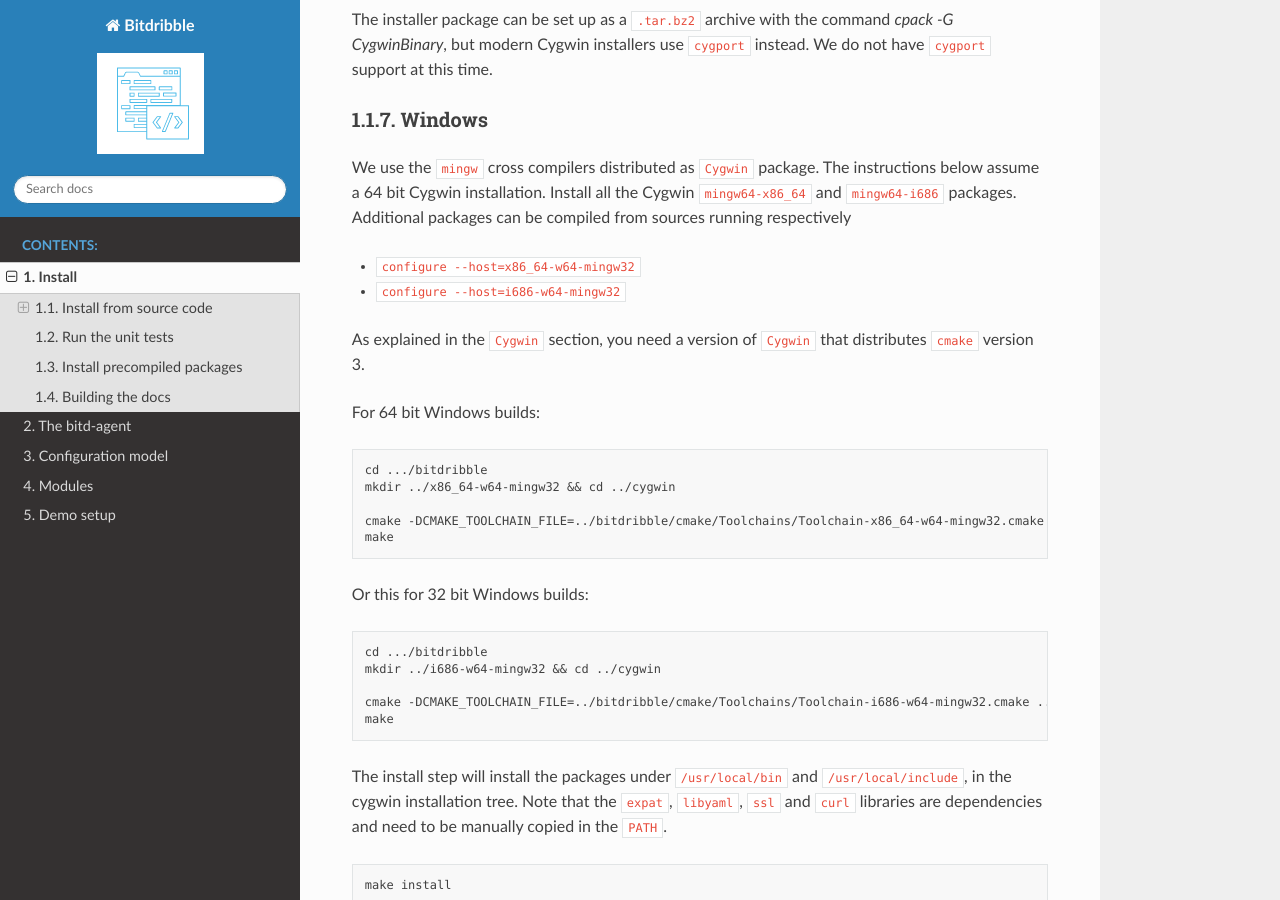
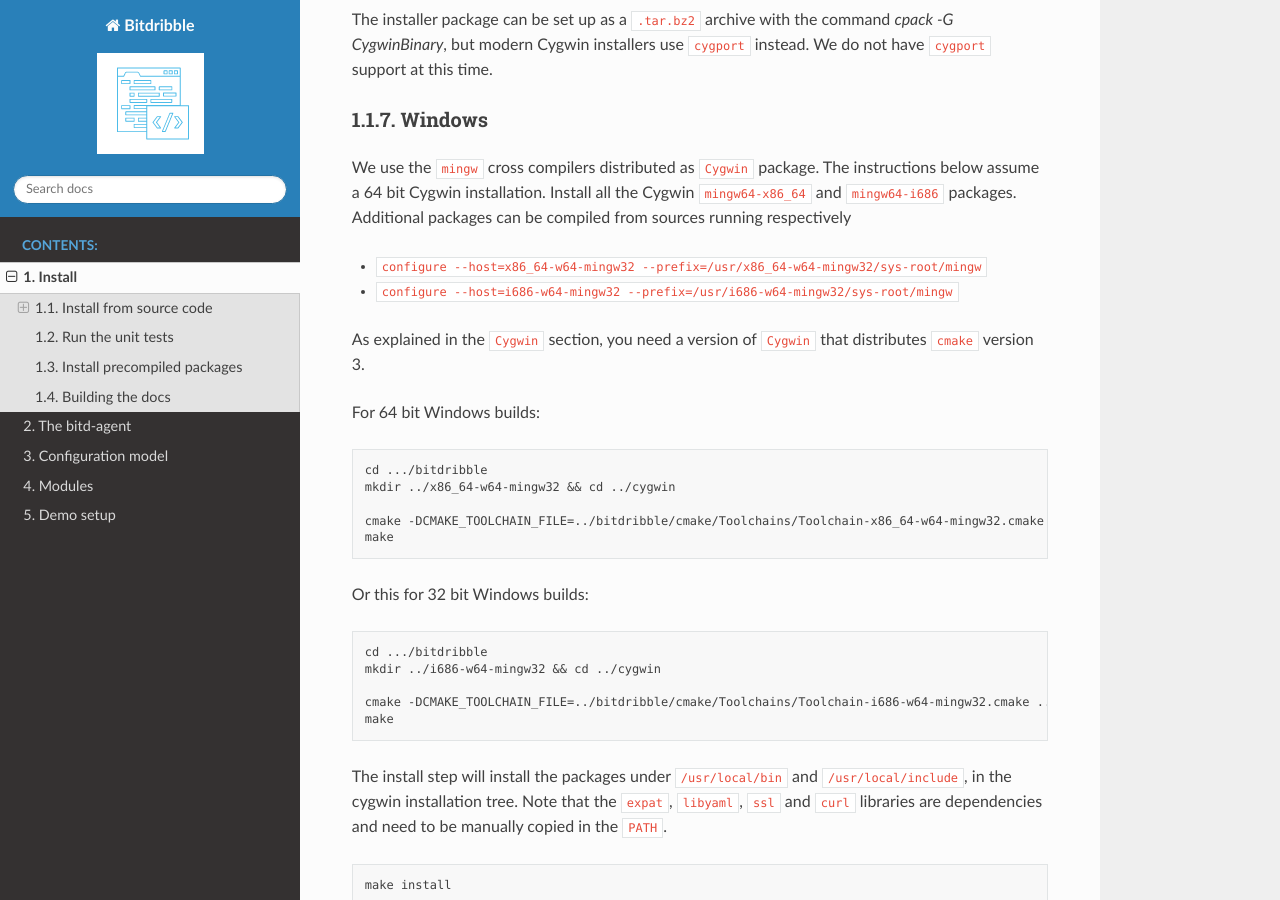
Before and after one commit to Bitdribble/bitdribble-doc, a Sphinx documentation site: the page built from source/install.rst, in a window 1280 px wide and 900 px high, scrolled down 5259 px. Built offline with Sphinx 7.4.7 and the Read the Docs theme 2.0.0, drawn with Linux system fonts in a browser that asks for light colours.

```diff
--- a/source/install.rst
+++ b/source/install.rst
@@ -242,9 +242,9 @@
 -------
 We use the ``mingw`` cross compilers distributed as ``Cygwin`` package. The instructions below assume a 64 bit Cygwin installation. Install all the Cygwin ``mingw64-x86_64`` and ``mingw64-i686`` packages. Additional packages can be compiled from sources running respectively
 
-- ``configure --host=x86_64-w64-mingw32``
+- ``configure --host=x86_64-w64-mingw32 --prefix=/usr/x86_64-w64-mingw32/sys-root/mingw``
 
-- ``configure --host=i686-w64-mingw32``
+- ``configure --host=i686-w64-mingw32 --prefix=/usr/i686-w64-mingw32/sys-root/mingw``
 
 As explained in the ``Cygwin`` section, you need a version of ``Cygwin`` that distributes ``cmake`` version 3.
 
```
